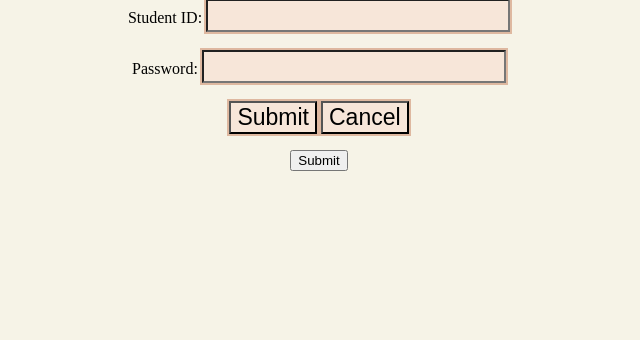
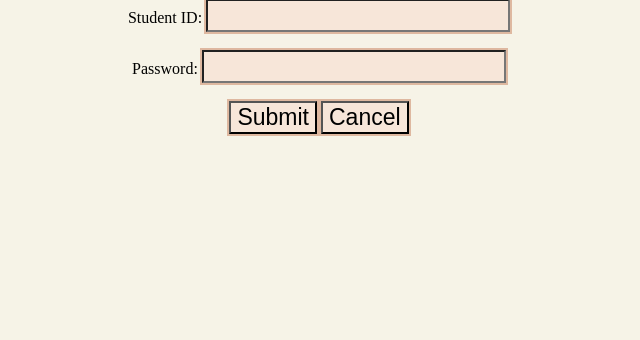
Before and after one commit to sainaghasemian/student-housing-management-system, a PHP site: page /studentlogin.php in a window 1280 px wide. Shown: the part 311-651 px from the top of the page, without its empty margins (321-961 px from the left). Run offline with PHP 8.4, Linux system fonts and the light colour scheme.

Commit message:
edit submit button

```diff
--- a/studentlogin.php
+++ b/studentlogin.php
@@ -31,12 +31,9 @@
 	<form action="stafflogin.php" method="post">
    Student ID: <input type="text" name="studentID" required><br><br>
    Password: <input type="password" name="Password" required><br><br>
-   <input type="submit" value="Submit" />
+   <input type="submit" value="Submit" onClick = "window.location='./studentloginpg.php';"/>
    <input type="button" name = "Cancel" value="Cancel" onClick = "window.location='./index.php';"/>
 </form>
-<tr>
-		<th><a href="studentloginpg.php"><button>Submit</button></a></th>
-<tr>
 
 </body>
 </html>
```
